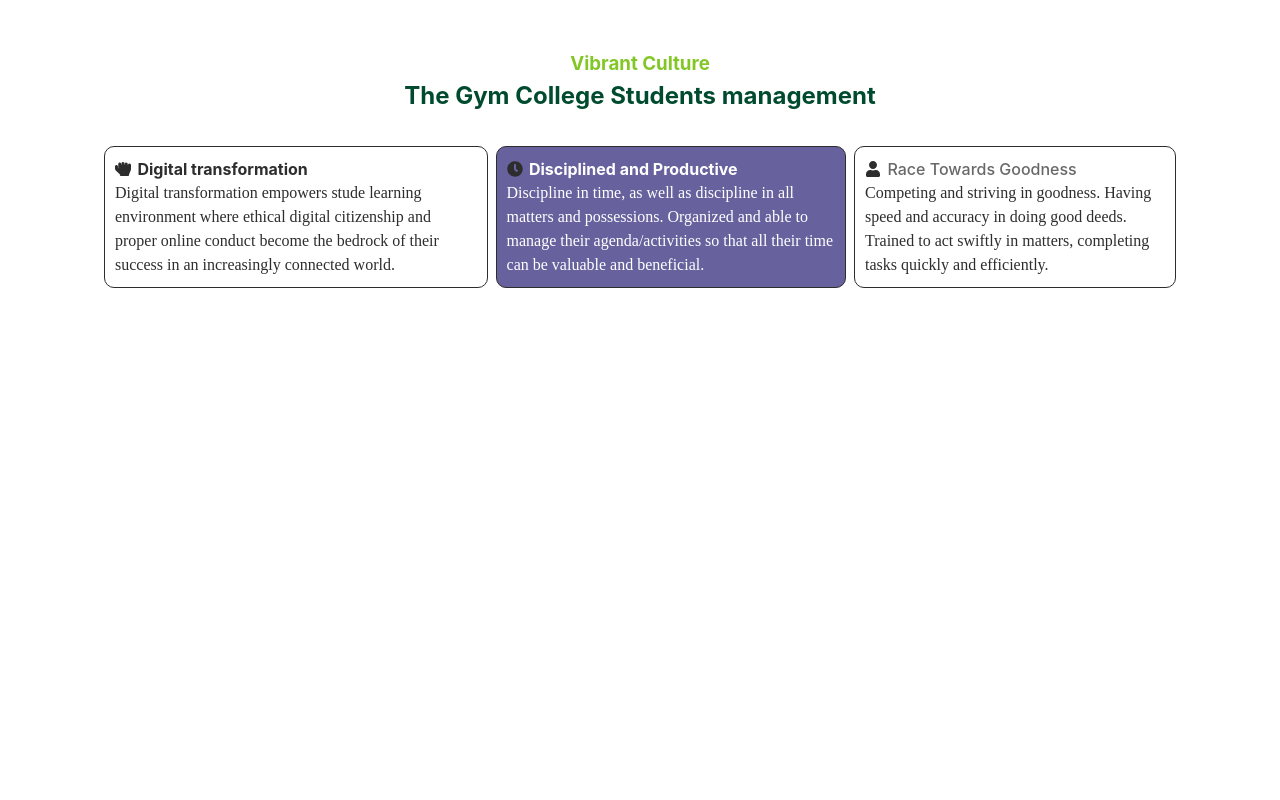
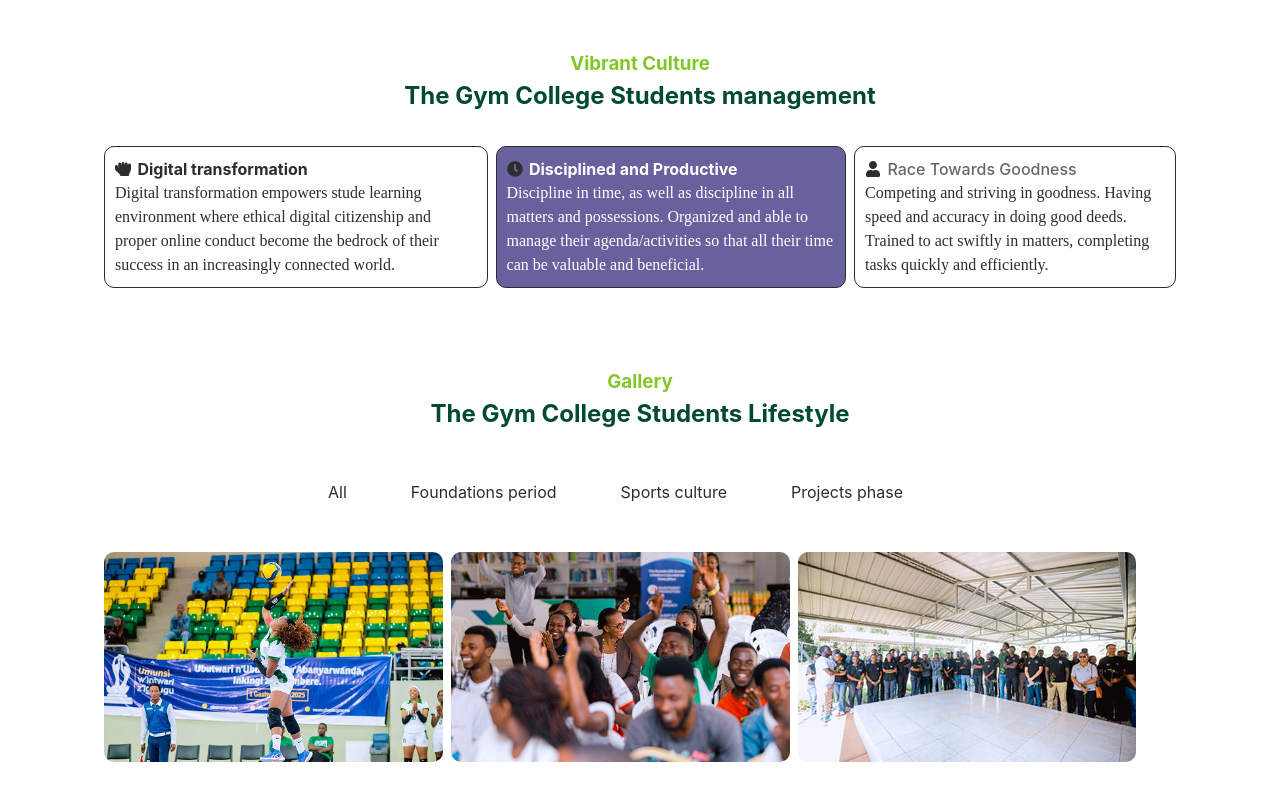
Before and after one commit to RP-Tumba/studentsync-frontend-emerald, a React (Vite) app: page / in a window 1280 px wide. Shown: the part 508-1308 px from the top of the page. Before the commit the page ends 860 px from the top, so only its background shows below. Built offline with nearby package versions, Linux system fonts and the light colour scheme.

Commit message:
feat: gallery section

```diff
--- a/src/index.css
+++ b/src/index.css
@@ -229,3 +229,14 @@ text-align: center;
 .culture{
   padding-top: 3rem;
 }
+.gallery-link{
+  padding-left: 16rem;
+  gap: 4rem;
+
+}
+.gallery img{
+  height: 210px;
+  border-radius: 10px;
+
+
+}
--- a/src/pages/Home.jsx
+++ b/src/pages/Home.jsx
@@ -2,6 +2,10 @@ import img1 from '../assets/img-3.png';
 import img2 from '../assets/img-4.png';
 import img3 from '../assets/img-2.png';
 import img4 from '../assets/img-1.png';
+import img5 from '../assets/img-5.png';
+import img6 from '../assets/img-6.png';
+import img7 from '../assets/img-7.png';
+
 import { FaClock, FaHandRock, FaUser } from 'react-icons/fa';
 
 const Home = () => {
@@ -36,51 +40,70 @@ const Home = () => {
       </div>
 
       <div className="culture">
-        <h3 className='text-green'>Vibrant Culture</h3>
-        <h2 className='text-gray'>The Gym College Students management</h2>
+        <h3 className="text-green">Vibrant Culture</h3>
+        <h2 className="text-gray">The Gym College Students management</h2>
       </div>
 
-
       <div className="culture-content">
-
-
-
-        <div className='culture-content1'>
+        <div className="culture-content1">
           <div className="culture-icon-title">
-
             <FaHandRock />
-            <h4 className='text-back'>Digital transformation</h4>
+            <h4 className="text-back">Digital transformation</h4>
           </div>
-          <p className='low-size-p'>Digital transformation empowers stude
-            learning environment where ethical digital citizenship and
-            proper online conduct become the bedrock of their
-            success in an increasingly connected world.</p>
+          <p className="low-size-p">
+            Digital transformation empowers stude learning environment where ethical digital
+            citizenship and proper online conduct become the bedrock of their success in an
+            increasingly connected world.
+          </p>
         </div>
-        <div  className='culture-content1 culture-content-bgl-blue'>
+        <div className="culture-content1 culture-content-bgl-blue">
           <div className="culture-icon-title">
-            <FaClock/>
-            <h4 className='text-white'>Disciplined and Productive</h4>
+            <FaClock />
+            <h4 className="text-white">Disciplined and Productive</h4>
           </div>
-             <p className='low-size-p text-white'>Discipline in time, as well as discipline in all matters and
-              possessions. Organized and able to manage their
-               agenda/activities so that all their time can be valuable
-                and beneficial.</p>
+          <p className="low-size-p text-white">
+            Discipline in time, as well as discipline in all matters and possessions. Organized and
+            able to manage their agenda/activities so that all their time can be valuable and
+            beneficial.
+          </p>
         </div>
-        <div className='culture-content1'>
+        <div className="culture-content1">
           <div className="culture-icon-title">
-            <FaUser/>
-            <h4 className='text-black'>Race Towards Goodness</h4>
+            <FaUser />
+            <h4 className="text-black">Race Towards Goodness</h4>
           </div>
-          <p className='low-size-p'>Competing and striving in goodness. Having speed and
-          accuracy in doing good deeds. Trained to act swiftly in
-          matters, completing tasks quickly and efficiently.</p>
+          <p className="low-size-p">
+            Competing and striving in goodness. Having speed and accuracy in doing good deeds.
+            Trained to act swiftly in matters, completing tasks quickly and efficiently.
+          </p>
         </div>
       </div>
 
+      <div className="gallery">
+        <div className="culture">
+          <h3 className="text-green">Gallery</h3>
+          <h2 className="text-gray">The Gym College Students Lifestyle</h2>
+        </div>
 
-      <div className="gallery">
-
-
+        <div className="culture">
+          <ul className="flex gallery-link">
+            <li>All</li>
+            <li>Foundations period</li>
+            <li>Sports culture</li>
+            <li>Projects phase</li>
+          </ul>
+        </div>
+        <div className="flex culture-content culture">
+          <div className="h-b">
+            <img src={img5} alt="" />
+          </div>
+          <div className="h-b ">
+            <img src={img6} alt="" />
+          </div>
+          <div className="h-b">
+            <img src={img7} alt="" />
+          </div>
+        </div>
       </div>
     </div>
   );
```
